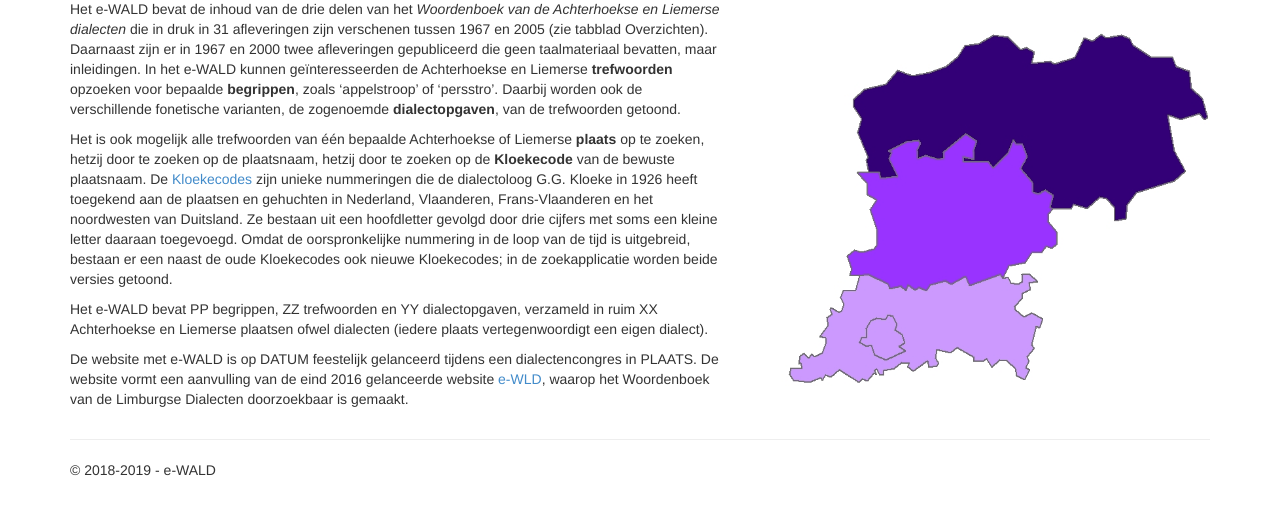
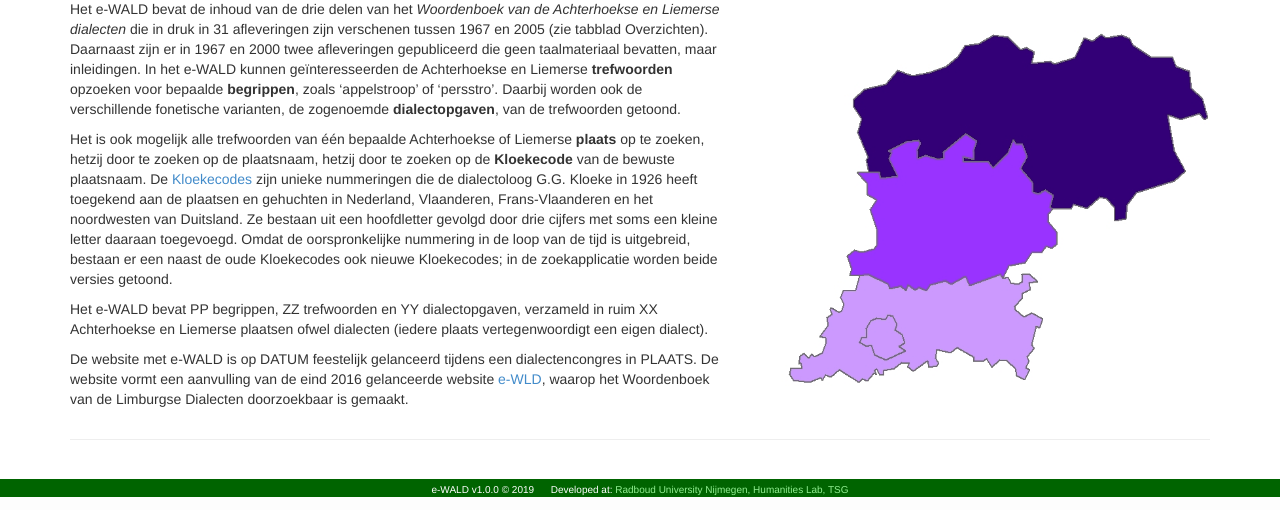
Before and after one commit to ErwinKomen/RU-wbd, a Django app: page / in a window 1280 px wide. Shown: the part 303-813 px from the top of the page. Run offline with Django 3.2, Linux system fonts and the light colour scheme; parts of the project's set-up code (start-up, migrations or seed data) failed here and were passed over; some libraries are stand-ins or nearby versions.

Commit message:
Improved footer

```diff
--- a/wald/wald/dictionary/templates/dictionary/layout.html
+++ b/wald/wald/dictionary/templates/dictionary/layout.html
@@ -25,10 +25,16 @@
     <div class="container body-content">
 {% block content %}{% endblock %}
         <hr/>
+    </div>
+
+  <div>
         <footer>
-            <p>&copy; 2018-{{ year }} - e-WALD</p>
+            <span>e-WALD v1.0.0 &copy; 2019 </span>
+            &nbsp;&nbsp;&nbsp;&nbsp;
+            <span>Developed at: <a href="http://www.ru.nl/humanitieslab/technical-support-group">Radboud University Nijmegen, Humanities Lab, TSG</a></span>
         </footer>
-    </div>
+
+  </div>
 
 {% block scripts %}{% endblock %}
 
--- a/wbd/wbd/dictionary/static/dictionary/content/site.css
+++ b/wbd/wbd/dictionary/static/dictionary/content/site.css
@@ -300,3 +300,21 @@ table tbody tr:hover {
     from { transform: scale(1) rotate(0deg);}
     to { transform: scale(1) rotate(360deg);}
 }
+
+/* Starting from e-WGD: better footer representation */
+body > div > footer {
+  height: 18px;
+  padding-top: 4px;
+  background: darkgreen;
+  color: white;
+  font-size: x-small;
+  position: fixed;
+  bottom: 0px;
+  width: 100%;
+  text-align: center;
+}
+body > div > footer a {
+  color: lightgreen;
+  position: relative;
+  z-index: 1000;
+}
```
Also changed, not shown: wald/wald/dictionary/static/dictionary/content/site.css (+18 -0 lines), wbd/wbd/dictionary/templates/dictionary/layout.html (+8 -2 lines), 1 other file.
